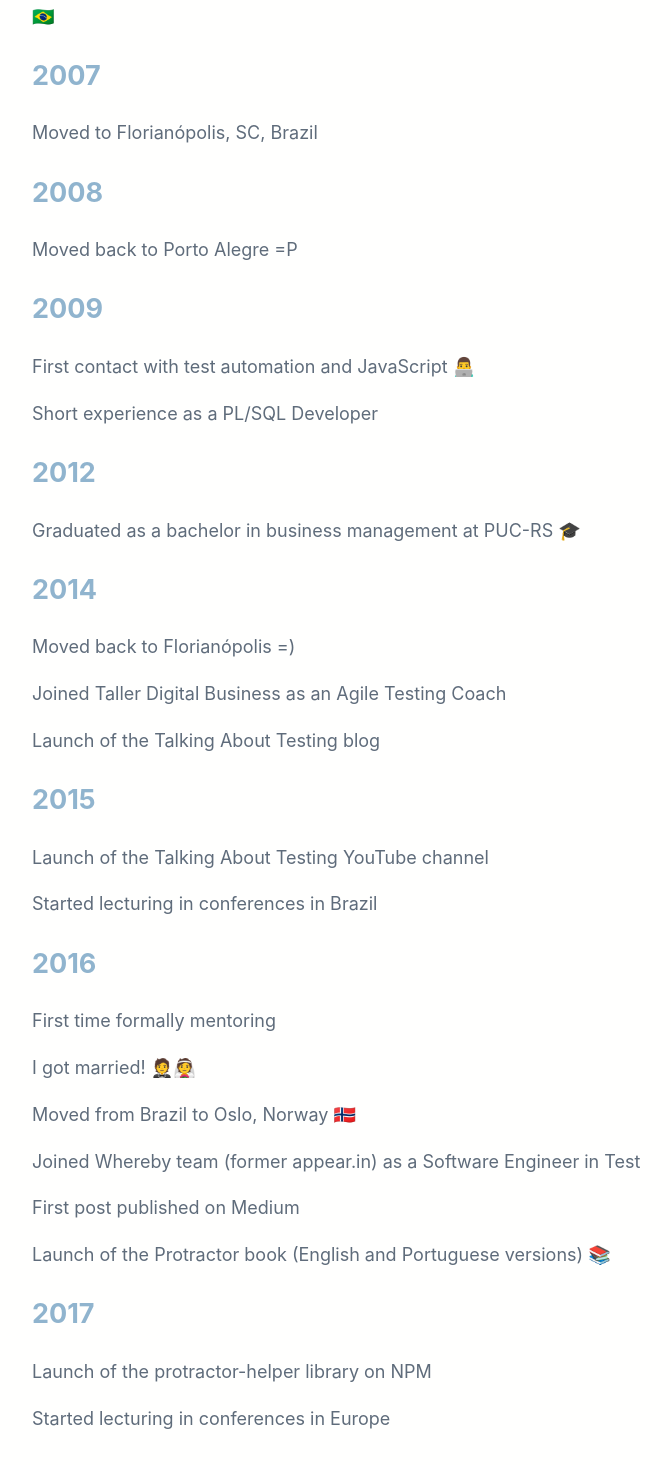
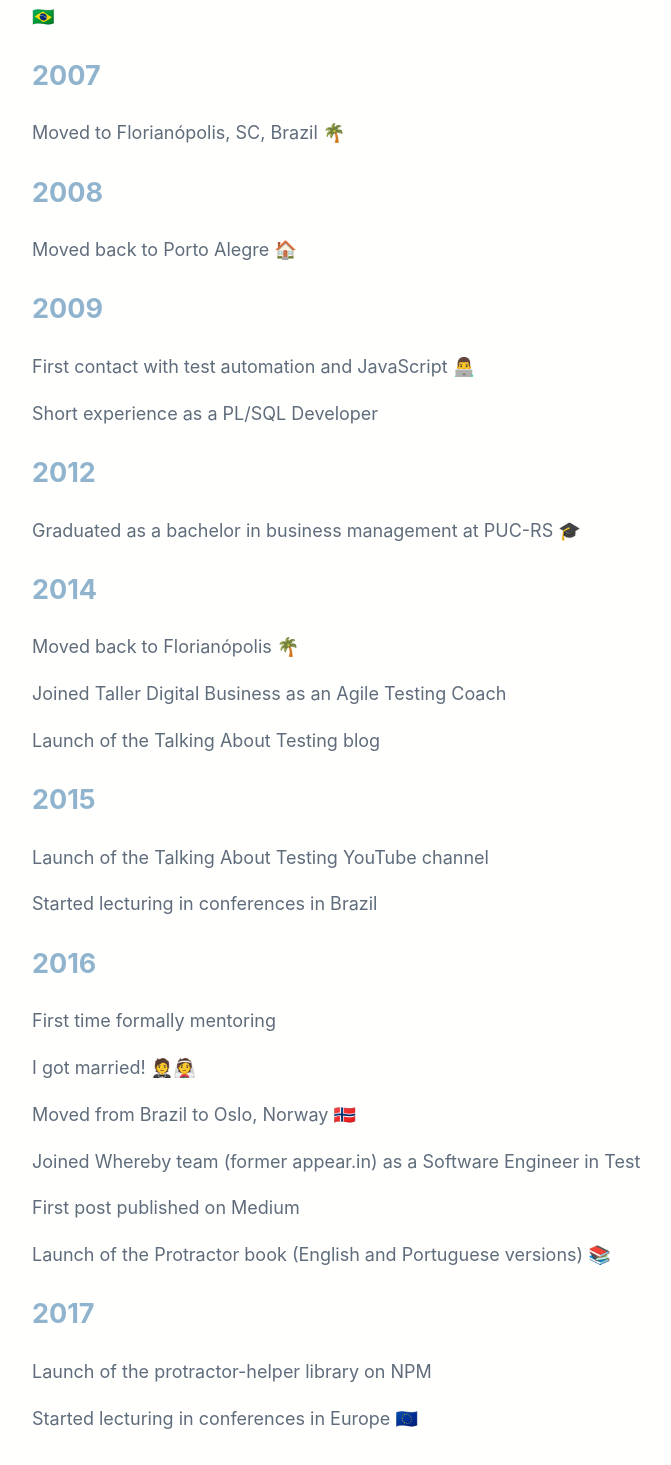
Before and after one commit to wlsf82/walmyr-nextjs, a Next.js app: page / in a window 1280 px wide. Shown: the part 745-2210 px from the top of the page, without its empty margins (302-973 px from the left). Built offline with nearby package versions, Linux system fonts and the light colour scheme.

Commit message:
Add some more emojis

```diff
--- a/components/timeline.js
+++ b/components/timeline.js
@@ -10,13 +10,13 @@ const achievements = [
   {
     year: '2007',
     events: [
-      'Moved to Florianópolis, SC, Brazil'
+      'Moved to Florianópolis, SC, Brazil 🌴'
     ]
   },
   {
     year: '2008',
     events: [
-      'Moved back to Porto Alegre =P'
+      'Moved back to Porto Alegre 🏠'
     ]
   },
   {
@@ -35,7 +35,7 @@ const achievements = [
   {
     year: '2014',
     events: [
-      'Moved back to Florianópolis =)',
+      'Moved back to Florianópolis 🌴',
       'Joined Taller Digital Business as an Agile Testing Coach',
       'Launch of the Talking About Testing blog'
     ]
@@ -62,7 +62,7 @@ const achievements = [
     year: '2017',
     events: [
       'Launch of the protractor-helper library on NPM',
-      'Started lecturing in conferences in Europe'
+      'Started lecturing in conferences in Europe 🇪🇺'
     ]
   },
   {
```
